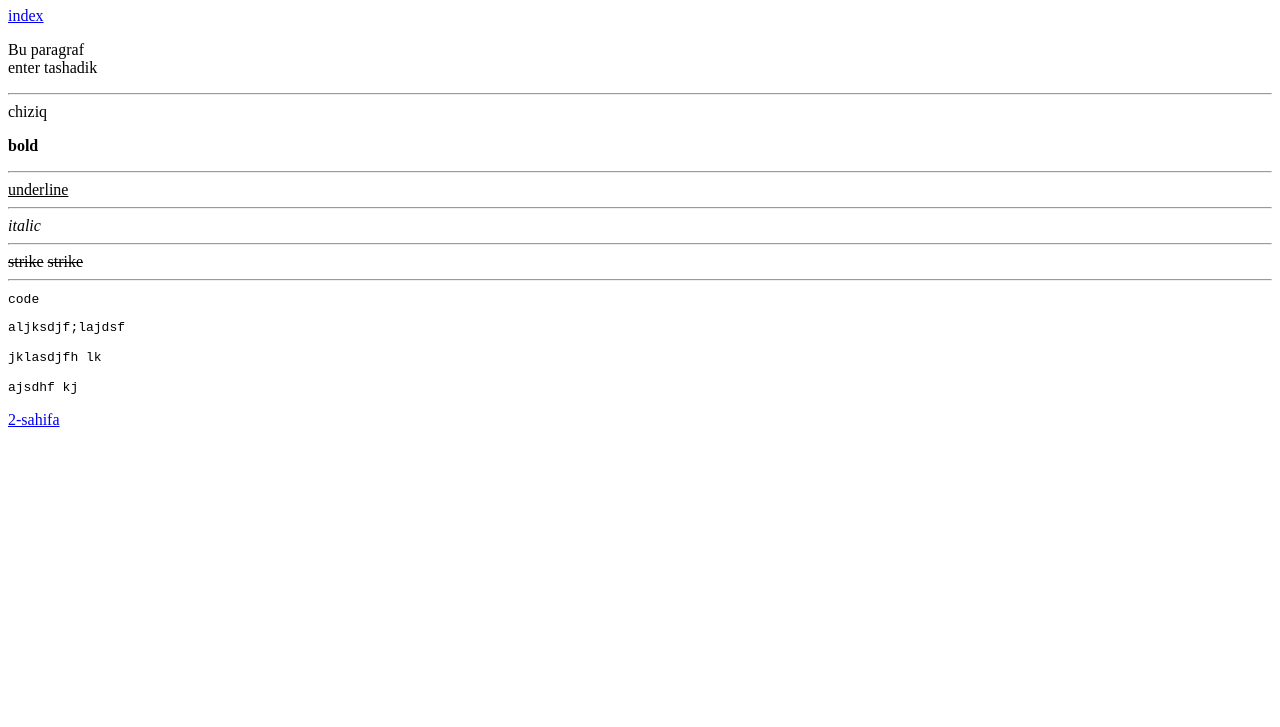
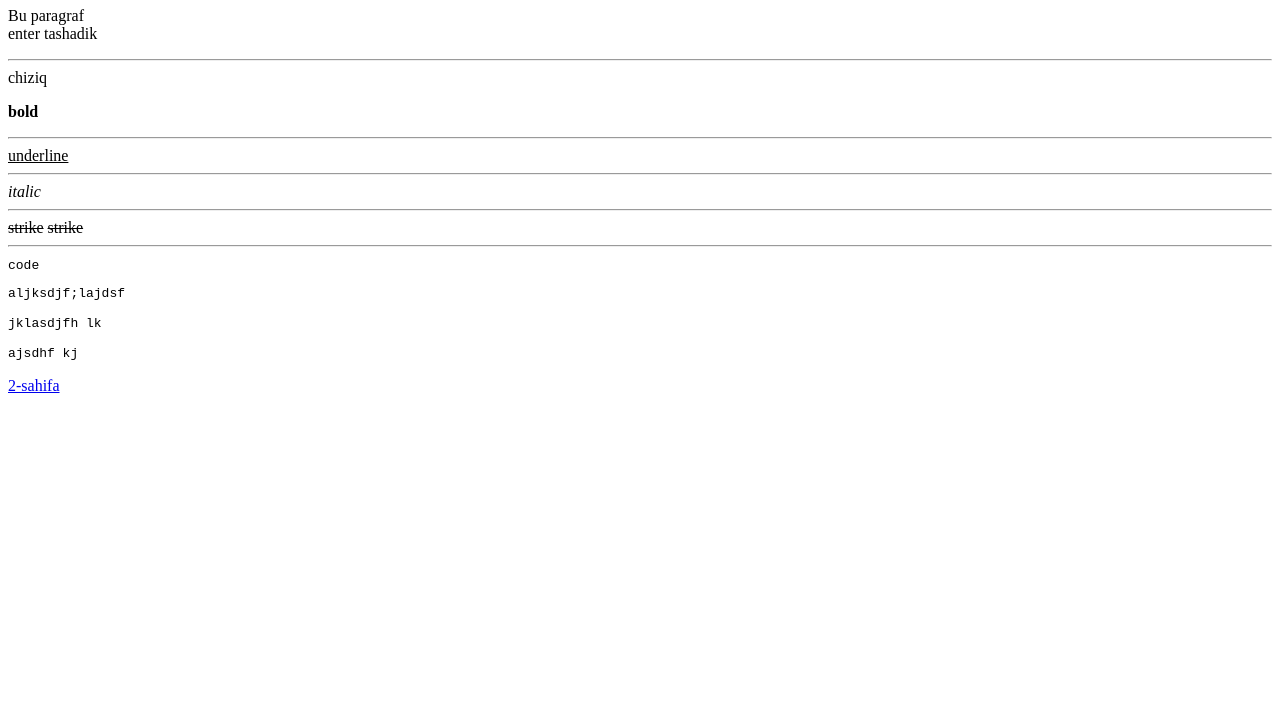
Before and after one commit to kho-ja/JDU-IT-Support, a plain HTML site: page Group HTML&CSS/2-dars/index.html in a window 1280 px wide. Shown: the part 73-800 px from the top of the page. Drawn offline with Linux system fonts and the light colour scheme.

Commit message:
first commit

```diff
--- a/Group HTML&CSS/2-dars/index.html
+++ b/Group HTML&CSS/2-dars/index.html
@@ -5,7 +5,6 @@
 	</head>
 	<body>
 		<h1>Sarlavha</h1>
-		<a href=index.html>index</a>
 		<p>Bu paragraf<br> enter tashadik <hr> chiziq</p>
 
 		<p>
```
